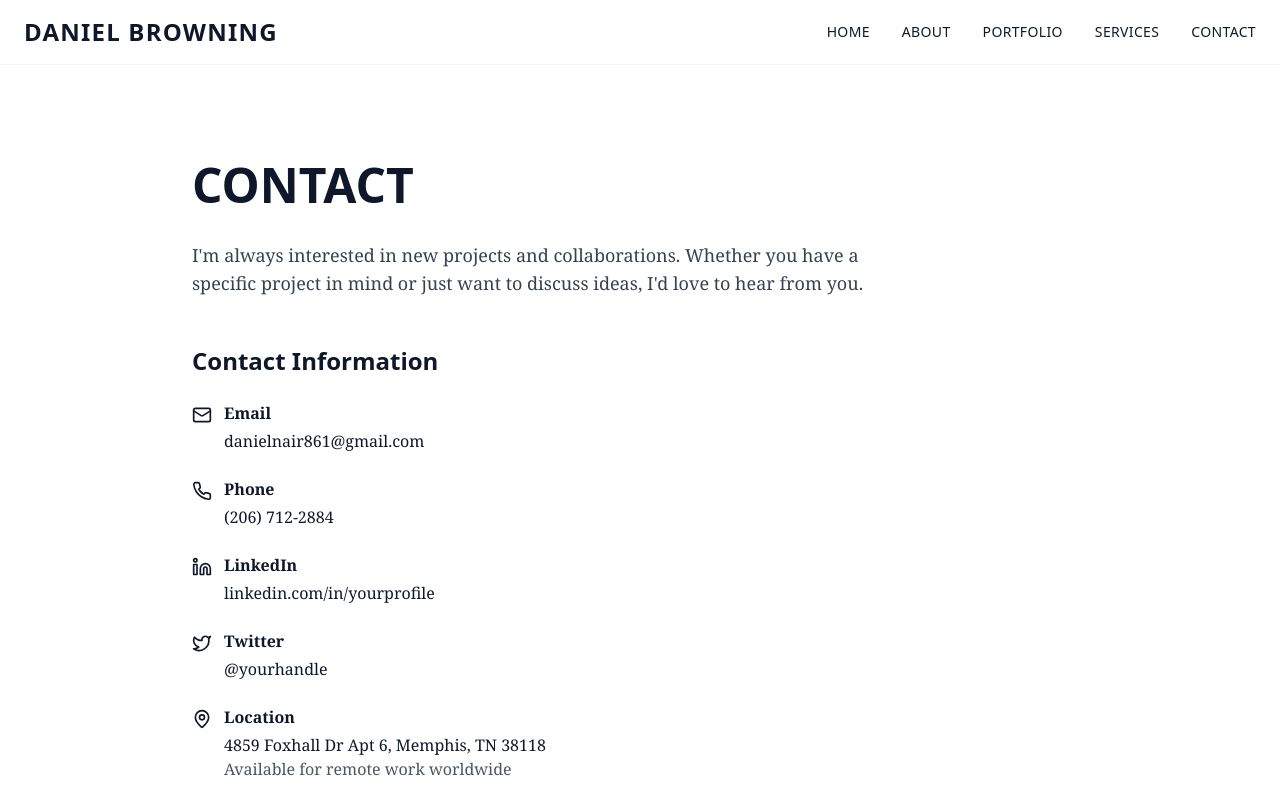
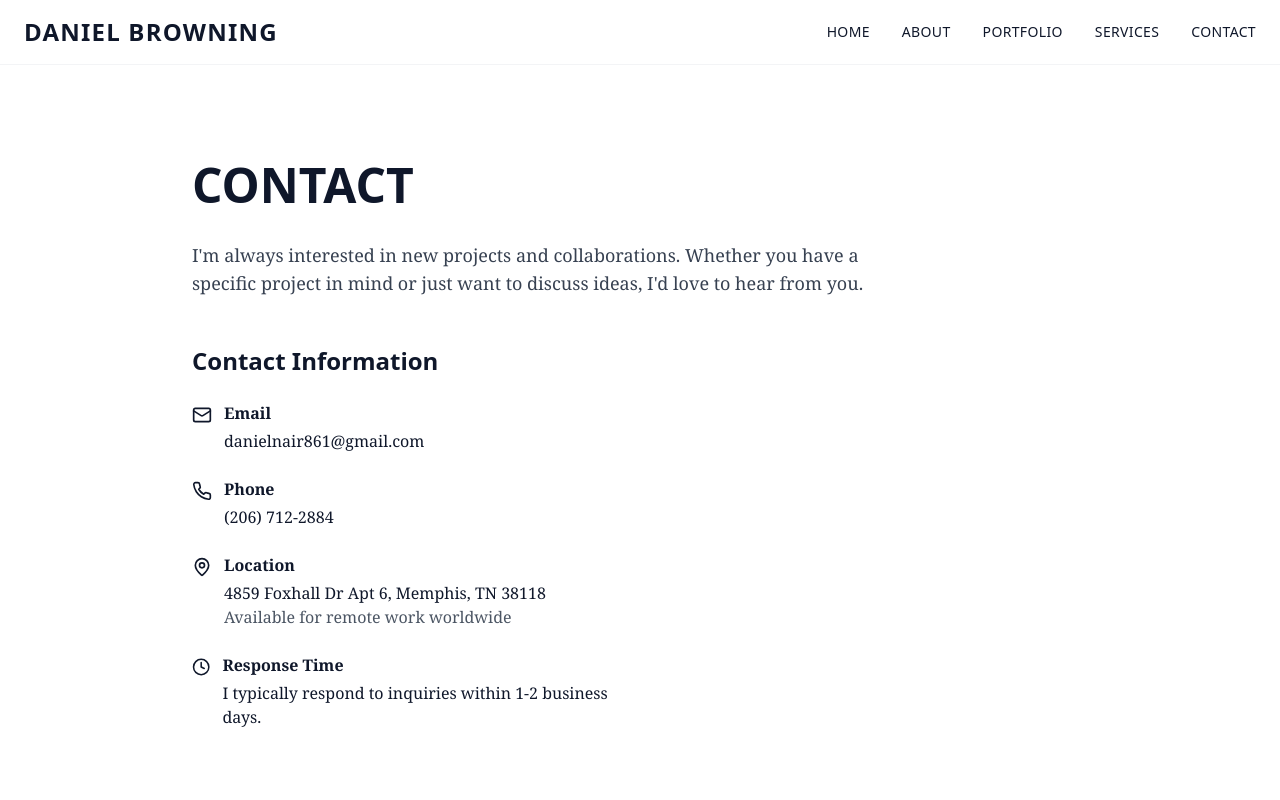
Before and after one commit to VictorKimathi/DanielBrowning, a React app: page /contact in a window 1280 px wide. Shown: the top 800 px of the page. Built offline with nearby package versions, Linux system fonts and the light colour scheme; the HTML template or start-up script is replaced by a standard one.

Commit message:
push to main

```diff
--- a/src/pages/ContactPage.tsx
+++ b/src/pages/ContactPage.tsx
@@ -91,34 +91,8 @@ export const ContactPage = () => {
                     <p>(206) 712-2884</p>
                   </div>
                 </div>
-                <div className="flex items-start">
-                  <Linkedin className="h-5 w-5 mr-3 mt-1" />
-                  <div>
-                    <h3 className="font-bold mb-1">LinkedIn</h3>
-                    <a
-                      href="https://linkedin.com"
-                      className="hover:text-[#446DFF] transition-colors"
-                      target="_blank"
-                      rel="noopener noreferrer"
-                    >
-                      linkedin.com/in/yourprofile
-                    </a>
-                  </div>
-                </div>
-                <div className="flex items-start">
-                  <Twitter className="h-5 w-5 mr-3 mt-1" />
-                  <div>
-                    <h3 className="font-bold mb-1">Twitter</h3>
-                    <a
-                      href="https://twitter.com"
-                      className="hover:text-[#446DFF] transition-colors"
-                      target="_blank"
-                      rel="noopener noreferrer"
-                    >
-                      @yourhandle
-                    </a>
-                  </div>
-                </div>
+
+
                 <div className="flex items-start">
                   <MapPin className="h-5 w-5 mr-3 mt-1" />
                   <div>
```
